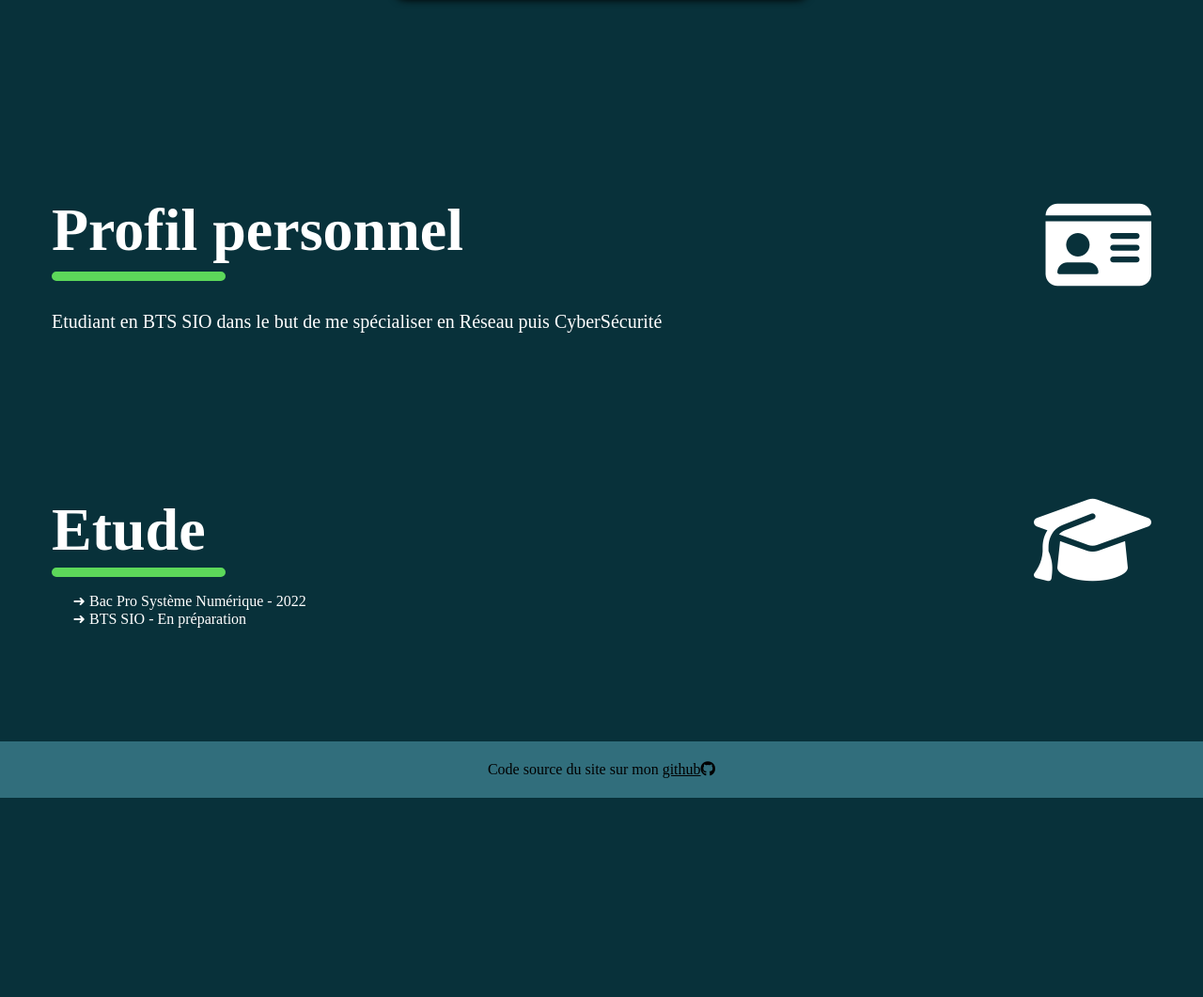
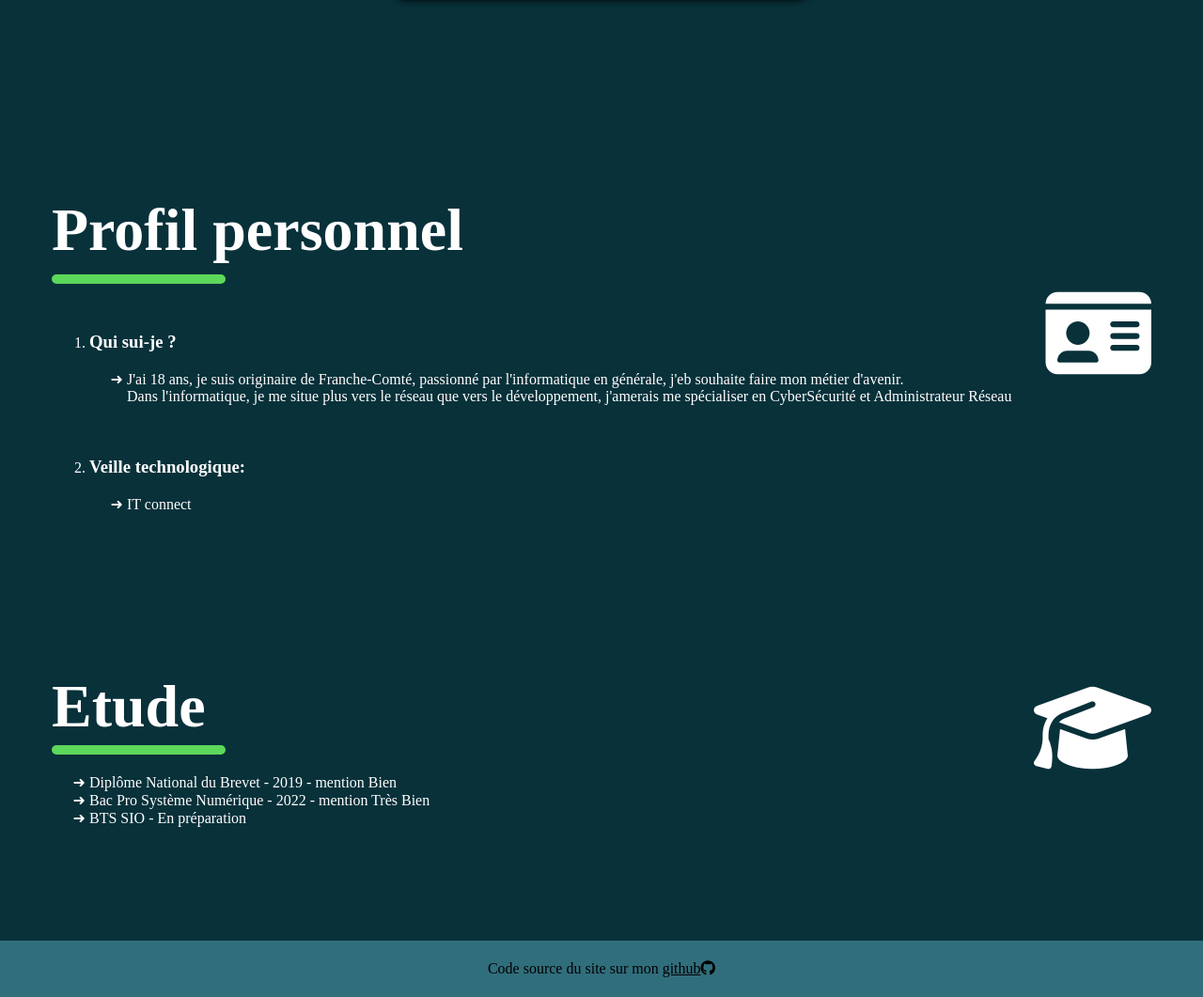
Before and after one commit to Benjiiben53/Portfolio, a PHP site: page /page/a-propos.php in a window 1280 px wide. Shown: the part 46-1107 px from the top of the page at 94% size. Before the commit the page ends 895 px from the top, so only its background shows below. Run offline with PHP 8.4, Linux system fonts and the light colour scheme.

Commit message:
Enfin un peut de contenu

```diff
--- a/page/a-propos.php
+++ b/page/a-propos.php
@@ -21,7 +21,24 @@
                 <div class="text">
                     <h2>Profil personnel</h2>
                     <hr class="separator" style>
-                    <p>Etudiant en BTS SIO dans le but de me spécialiser en Réseau puis CyberSécurité</p>
+                    <ol>
+                        <li><h3>Qui sui-je ?</h3>
+                            <ul>
+                                <li>
+                                    J'ai 18 ans, je suis originaire de Franche-Comté, passionné par l'informatique en générale, j'eb souhaite faire mon métier d'avenir.<br>
+                                    Dans l'informatique, je me situe plus vers le réseau que vers le développement, j'amerais me spécialiser en CyberSécurité et Administrateur Réseau
+                                </li>
+                            </ul>
+                        </li>
+
+                        <br><br>
+
+                        <li><h3>Veille technologique:</h3>
+                            <ul>
+                                <li>IT connect</li>
+                            </ul>
+                        </li>
+                    </ol>
                 </div>
                 <div class="image"><i class="fa-solid fa-id-card"></i></div>
             </article>
@@ -31,7 +48,8 @@
                     <h2 id="Etude">Etude</h2>
                     <hr class="separator" style>
                     <ul>
-                        <li>Bac Pro Système Numérique - 2022</li>
+                        <li>Diplôme National du Brevet - 2019 - mention Bien</li>
+                        <li>Bac Pro Système Numérique - 2022 - mention Très Bien</li>
                         <li>BTS SIO - En préparation</li>
                     </ul>
                 </div>
--- a/page/competences.php
+++ b/page/competences.php
@@ -24,9 +24,9 @@
                     <h2 id="Certification">Certification</h2>
                     <hr class="separator" style>
                     <ul>
-                        <li>Mooc de l'ANSSI</li>
-                        <li>Mooc de la CNIL</li>
-                        <li>PIX</li>
+                        <li>Mooc de l'ANSSI<a href="../src/downloads/anssi.pdf" class="button download"><i class="fa fa-download"></i> Télécharger</a></li>
+                        <li>Mooc de la CNIL<a href="../src/downloads/cnil.pdf" class="button download"><i class="fa fa-download"></i> Télécharger</a></li>
+                        <li>PIX                      <a href="../src/downloads/pix.pdf" class="button download"><i class="fa fa-download"></i> Télécharger</a></li>
                     </ul>
                 </div>
                 <div class="image"><i class="fa-solid fa-certificate"></i></div>
--- a/page/cv.php
+++ b/page/cv.php
@@ -18,7 +18,7 @@
     <div class="contenu-page">
         <center>
             <p>Vous pouvez retrouvez mon CV en format PDF, la version site est en construction.</p>
-            <a href="#" class="button download"><i class="fa fa-download"></i> Download</a>
+            <a href="../src/downloads/cv.pdf" class="button download"><i class="fa fa-download"></i> Download</a>
         </center>
     </div>
 
--- a/styles/competences.css
+++ b/styles/competences.css
@@ -65,3 +65,8 @@ article ul {
 article ul ul {
     list-style: "↳ ";
 }
+
+.download {
+    font-size: 12px;
+    padding: 10px;
+}
--- a/styles/style.css
+++ b/styles/style.css
@@ -4,7 +4,6 @@ body {
     min-height: 107vh;
     display: flex;
     flex-direction: column;
-    /*background: linear-gradient(to bottom, #3a0048, #C04848);*/
     background-color: #08313A;
 }
 
```
